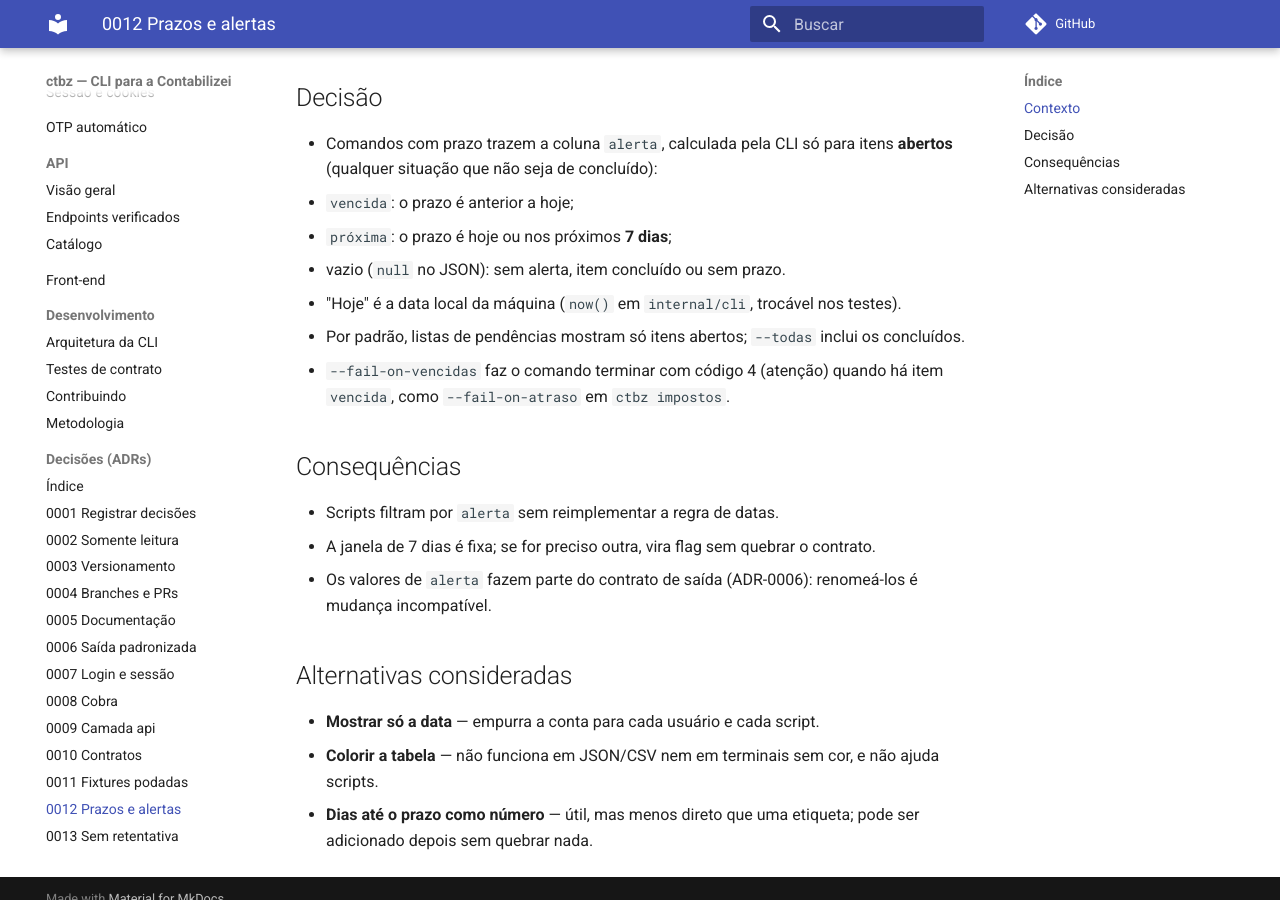
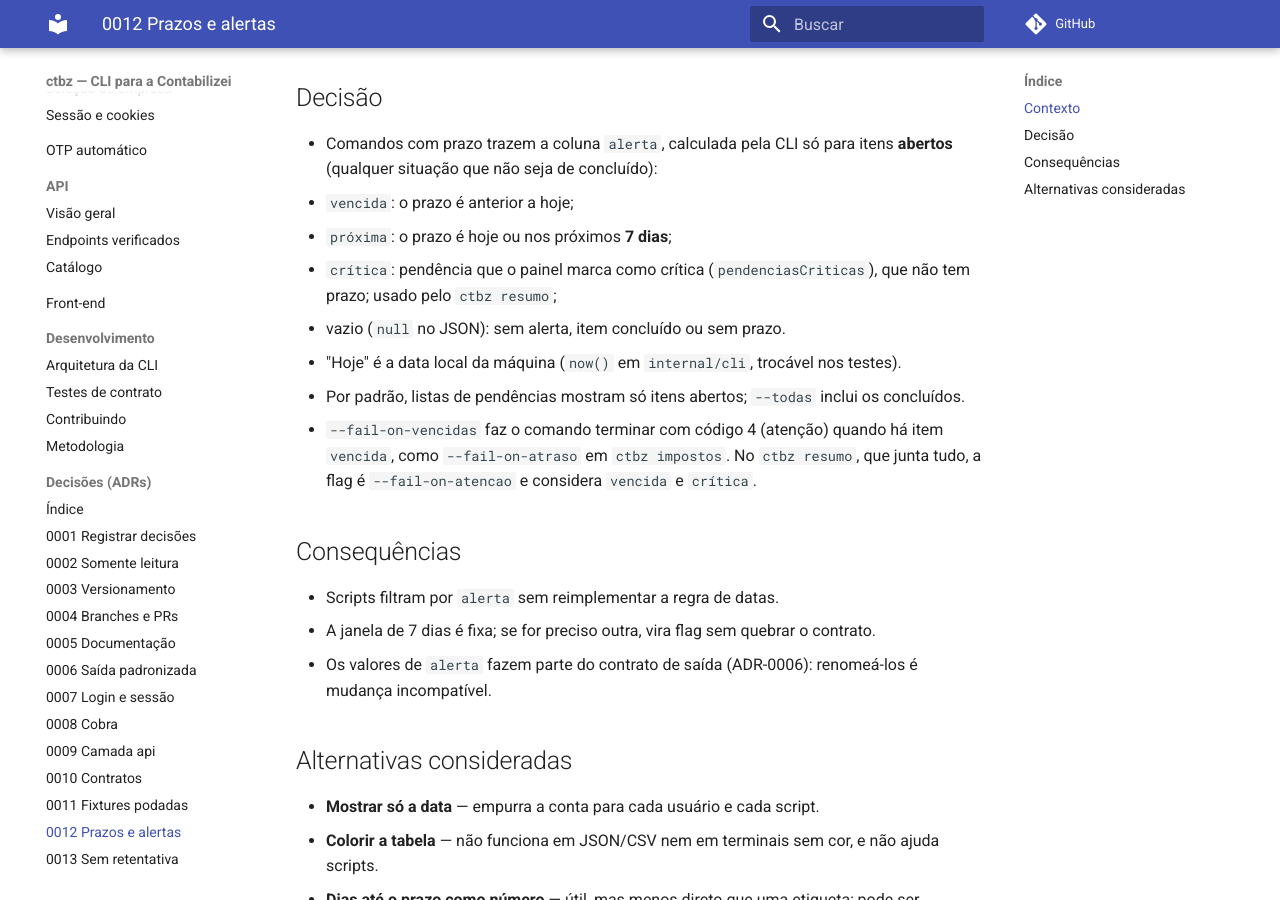
Before and after one commit to abhicodes-007/ctbz-cli, an MkDocs documentation site: the page built from docs/adr/0012-prazos-e-alertas.md, in a window 1280 px wide and 900 px high, scrolled down 434 px. Built offline with MkDocs 1.6.1 and Material for MkDocs 9.7.7, drawn with Linux system fonts in a browser that asks for light colours; comment, search, counter and statistics services are not loaded.

Commit message:
docs(adr): 0012 ganha o alerta crítica e --fail-on-atencao do resumo
Co-Authored-By: Claude Opus 5.5 <noreply@anthropic.com>
Claude-Session: https://claude.ai/code/session_01LA4zaQxaUGhqhvowkiNonW

```diff
--- a/docs/adr/0012-prazos-e-alertas.md
+++ b/docs/adr/0012-prazos-e-alertas.md
@@ -16,11 +16,14 @@ resultados diferentes para a mesma data.
   (qualquer situação que não seja de concluído):
   - `vencida`: o prazo é anterior a hoje;
   - `próxima`: o prazo é hoje ou nos próximos **7 dias**;
+  - `crítica`: pendência que o painel marca como crítica (`pendenciasCriticas`), que não tem
+    prazo; usado pelo `ctbz resumo`;
   - vazio (`null` no JSON): sem alerta, item concluído ou sem prazo.
 - "Hoje" é a data local da máquina (`now()` em `internal/cli`, trocável nos testes).
 - Por padrão, listas de pendências mostram só itens abertos; `--todas` inclui os concluídos.
 - `--fail-on-vencidas` faz o comando terminar com código 4 (atenção) quando há item
-  `vencida`, como `--fail-on-atraso` em `ctbz impostos`.
+  `vencida`, como `--fail-on-atraso` em `ctbz impostos`. No `ctbz resumo`, que junta tudo,
+  a flag é `--fail-on-atencao` e considera `vencida` e `crítica`.
 
 ## Consequências
 
```
